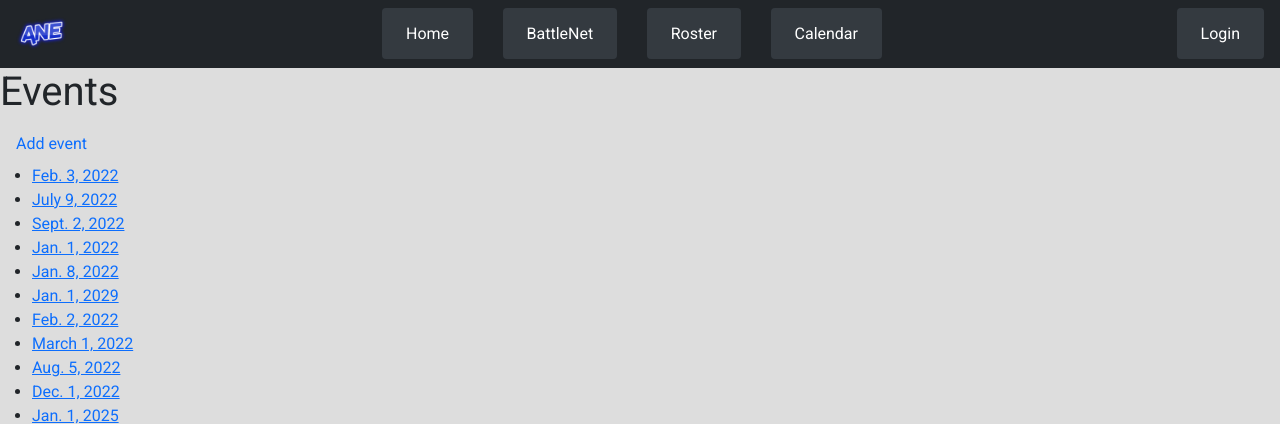
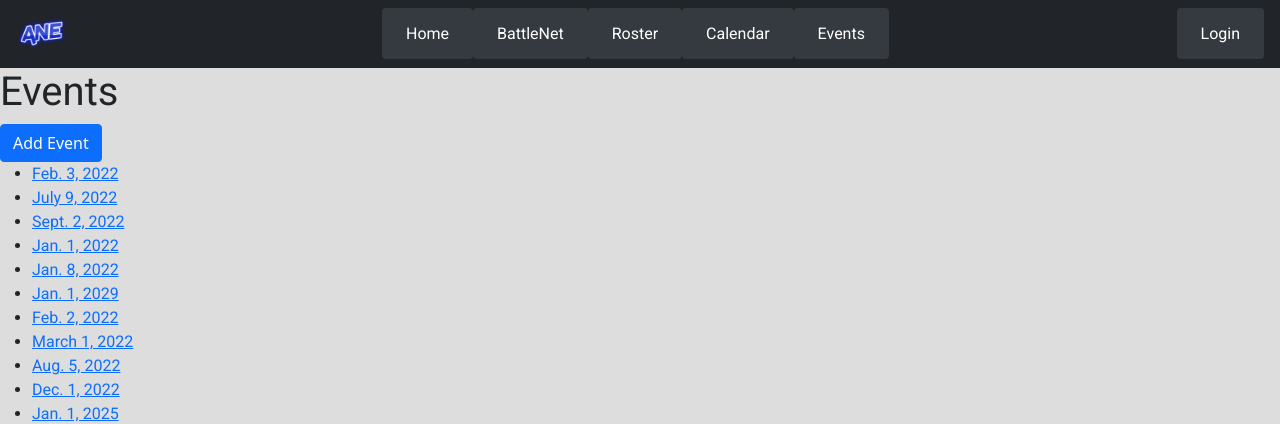
Before and after one commit to ATromp1/ANEWebsite, a Django app: page /events/ in a window 1280 px wide. Shown: the top 424 px of the page. Run offline with Django 4.2, Linux system fonts and the light colour scheme; data comes from the database, SQL or seed files in the repository; both versions use the stored data as it was after the commit; parts of the project's set-up code (start-up, migrations or seed data) failed here and were passed over.

Commit message:
changed button and added events to navbar

```diff
--- a/templates/events.html
+++ b/templates/events.html
@@ -12,11 +12,8 @@
 {% block content %}
 
     <h1>Events</h1>
-    <ul class="nav nav-pills">
-        <li class="nav-item">
-            <a class="nav-link" href="{% url 'add-event' %}">Add event</a>
-        </li>
-    </ul>
+    <button type="button" onclick="location.href='{% url 'add-event' %}'" class="btn btn-primary">Add Event</button>
+
     <ul>
         {% for event in event_list %}
             <li><a href="{% url 'events-details' event.id %}">{{ event.date }}</a>
--- a/templates/extentions/navbar.html
+++ b/templates/extentions/navbar.html
@@ -20,6 +20,9 @@
                 </li>
                 <li class="nav-item">
                     <a class=" navbar-btn" href="/calendar">Calendar</a>
+                </li>
+                <li class="nav-item">
+                    <a class=" navbar-btn" href="{% url 'events' %}">Events</a>
                 </li>
 
                 <li class="responsive-user-btn">
```
Also changed, not shown: db.sqlite3.
